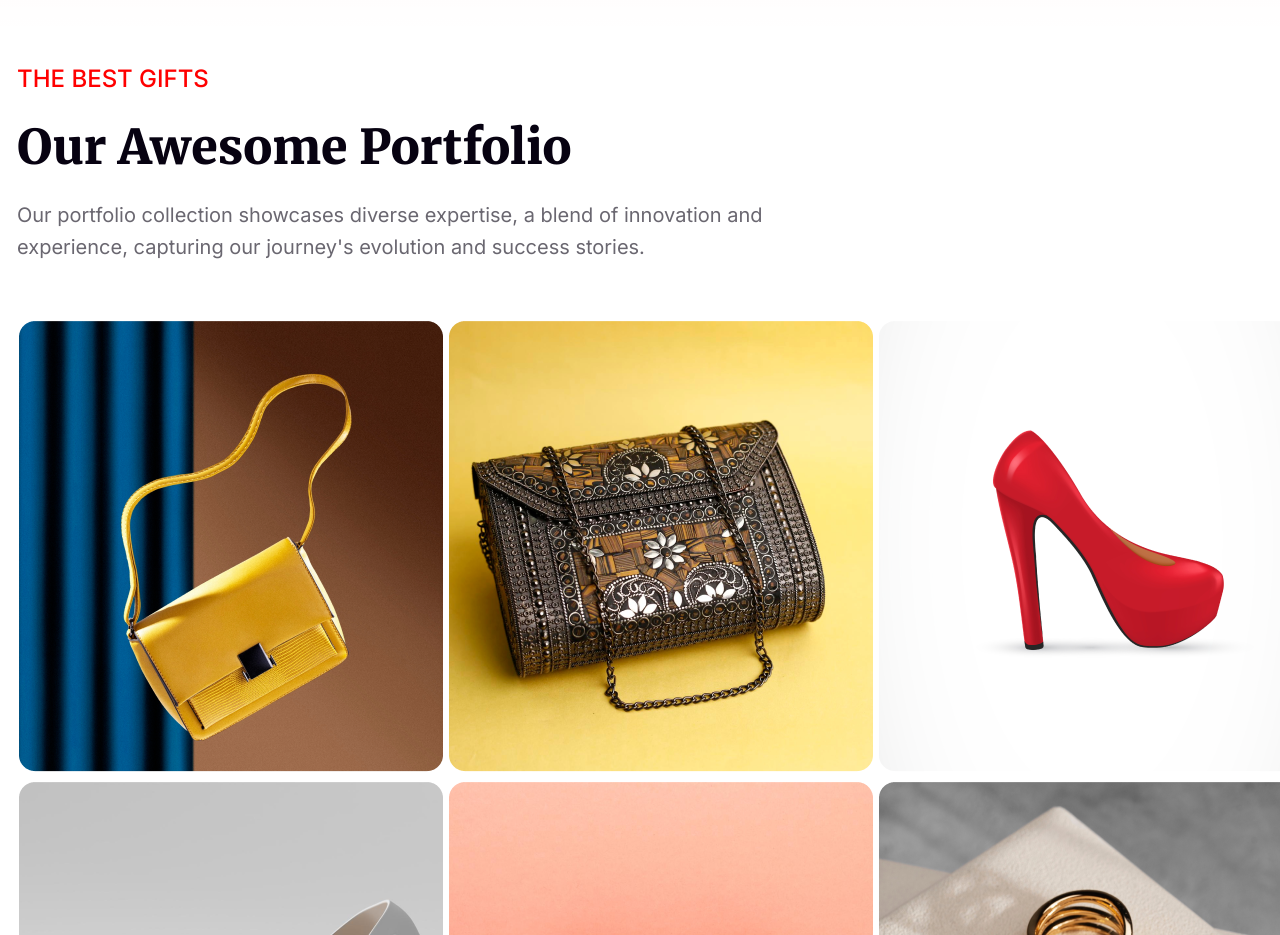
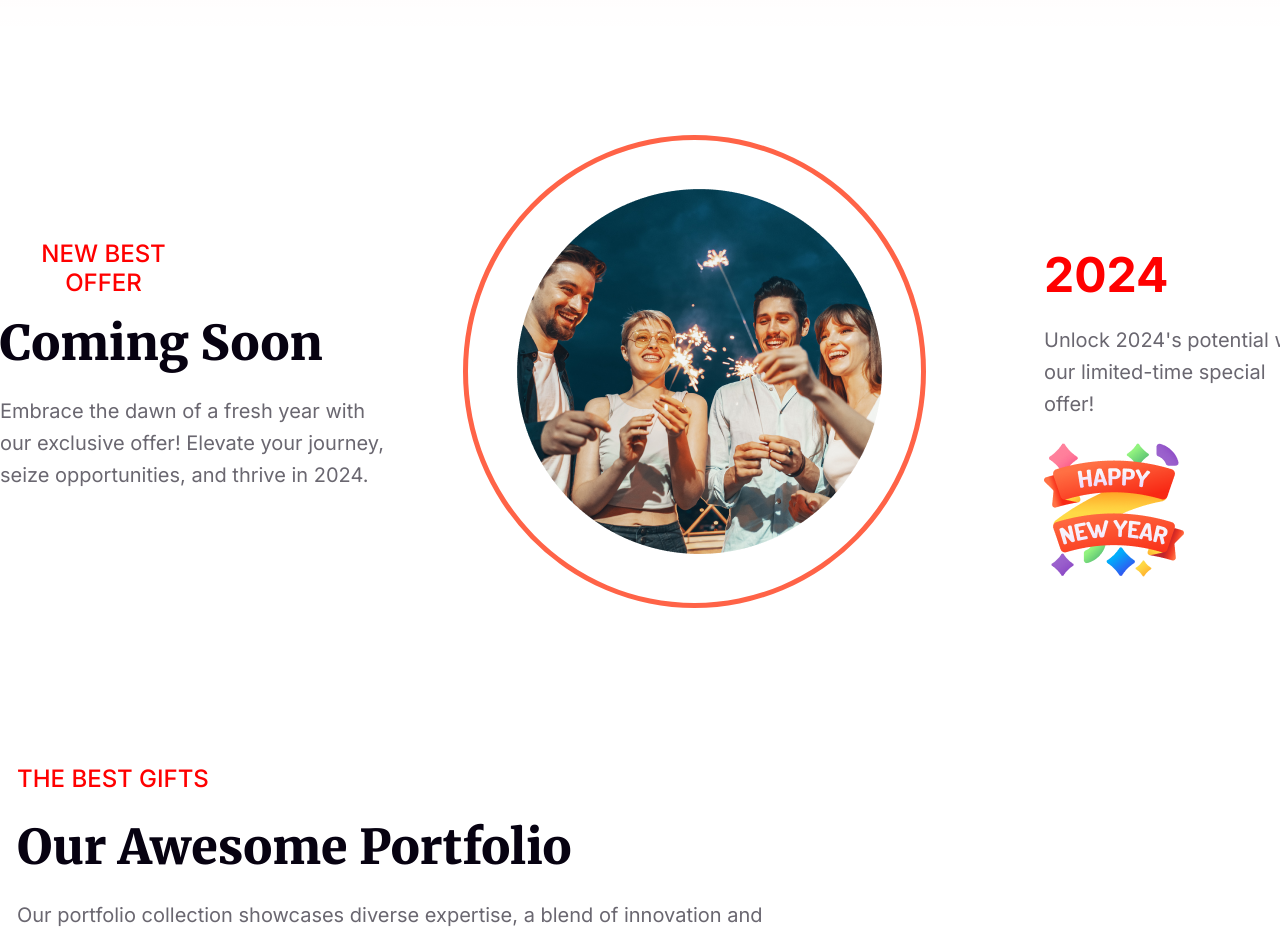
Before and after one commit to riyajul505/PH-A1, a plain HTML site: page index.html in a window 1280 px wide. Shown: the part 2740-3675 px from the top of the page. Drawn offline with Linux system fonts and the light colour scheme.

Commit message:
all done

```diff
--- a/index.html
+++ b/index.html
@@ -3,10 +3,6 @@
     <meta charset="UTF-8" />
     <meta name="viewport" content="width=device-width, initial-scale=1.0" />
     <title>Assignment 1</title>
-    <script
-      src="https://kit.fontawesome.com/68ada202c5.js"
-      crossorigin="anonymous"
-    ></script>
     <link rel="stylesheet" href="style.css" />
     <link rel="preconnect" href="https://fonts.googleapis.com" />
     <link
@@ -71,6 +67,23 @@
             12.30 am
           </h2>
           <button class="btn-primary">JOIN NOW</button>
+        </div>
+      </section>
+      <section class="comming-soon">
+
+        <div class="new-offer">
+
+        <h3>NEW BEST OFFER</h3>
+        <h1>Coming Soon</h1>
+        <p class="new-offer-desc">Embrace the dawn of a fresh year with our exclusive offer! Elevate your journey, seize opportunities, and thrive in 2024. </p></div>
+
+        <div class="circle-photo-div">
+          <img src="resources/Ellipse 1.png" alt="" srcset="">
+        </div>
+        <div class="new-year-div">
+          <h2>2024</h2>
+          <p>Unlock 2024's potential with our limited-time special offer!</p>
+          <img src="resources/Group 96.png" alt="">
         </div>
       </section>
       <section class="portfolio">
--- a/style.css
+++ b/style.css
@@ -188,6 +188,75 @@ body{
     justify-content: center;
     align-items: center;
     /* display: flex; */
+}
+.comming-soon{
+    width: 1320px;
+    height: 500px;
+    /* border: 1px solid black; */
+    margin: 100px auto;
+    display: flex;
+}
+.new-offer h3{
+    color: #F00;
+    text-align: center;
+    font-family: Inter;
+    font-size: 24px;
+    font-style: normal;
+    font-weight: 500;
+    line-height: normal;
+    margin: 104px 256px 0 0;
+}
+.new-offer h1{
+    color: #070211;
+    font-family: Merriweather;
+    font-size: 48px;
+    font-style: normal;
+    font-weight: 900;
+    line-height: normal;
+    text-transform: capitalize;
+    margin: 16px 135px 0 0;
+}
+.new-offer-desc{
+    width: 393px;
+    color: rgba(7, 2, 17, 0.60);
+    font-family: Inter;
+    font-size: 20px;
+    font-style: normal;
+    font-weight: 400;
+    line-height: 32px; /* 160% */
+    margin: 22px 70px 104px 0;
+
+}
+.circle-photo-div{
+    border: 5px solid tomato;
+    border-radius: 50%;
+    height: 463px;
+    width: 463px;
+}
+.circle-photo-div img{
+    position: absolute;
+    margin: 49px;
+}
+.new-year-div{
+    margin: 70px 0 0 118px;
+}
+.new-year-div h2{
+    color: #F00;
+    font-family: Inter;
+    font-size: 48px;
+    font-style: normal;
+    font-weight: 700;
+    line-height: normal;
+    margin-bottom: 16px;
+}
+.new-year-div p{
+    width: 276px;
+    color: rgba(7, 2, 17, 0.60);
+    font-family: Inter;
+    font-size: 20px;
+    font-style: normal;
+    font-weight: 400;
+    line-height: 32px; /* 160% */
 }
 .portfolio{
     display: flex;
```
